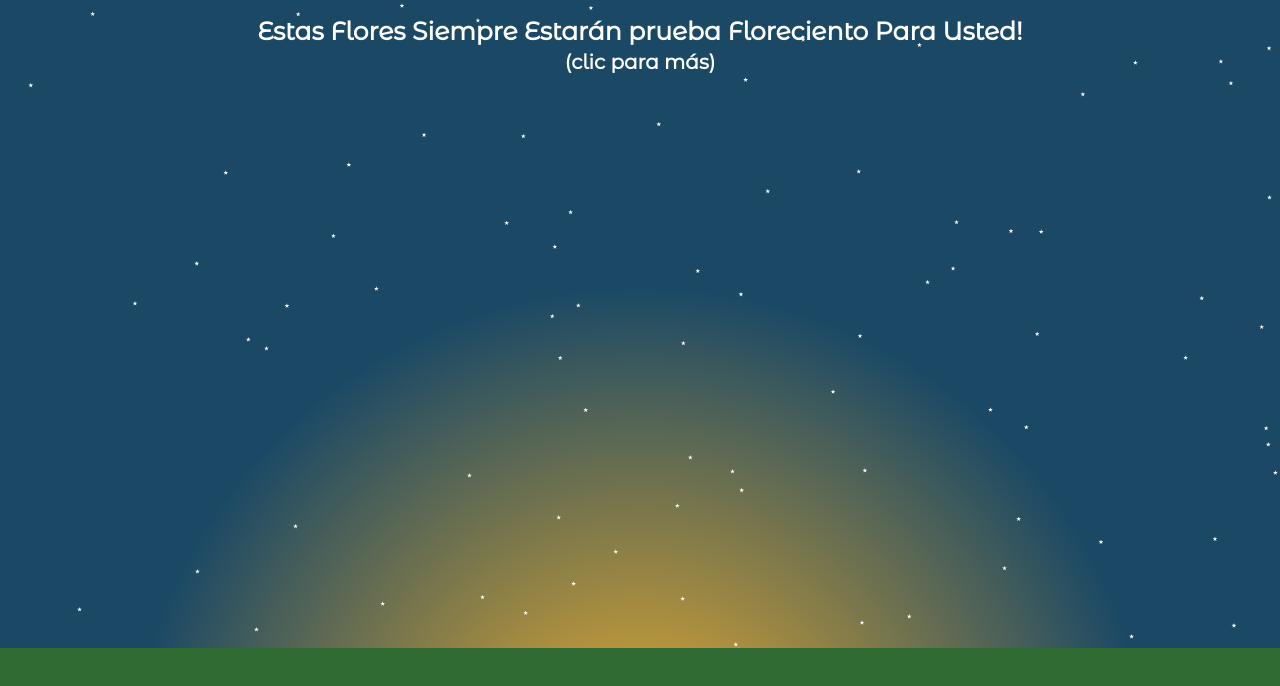
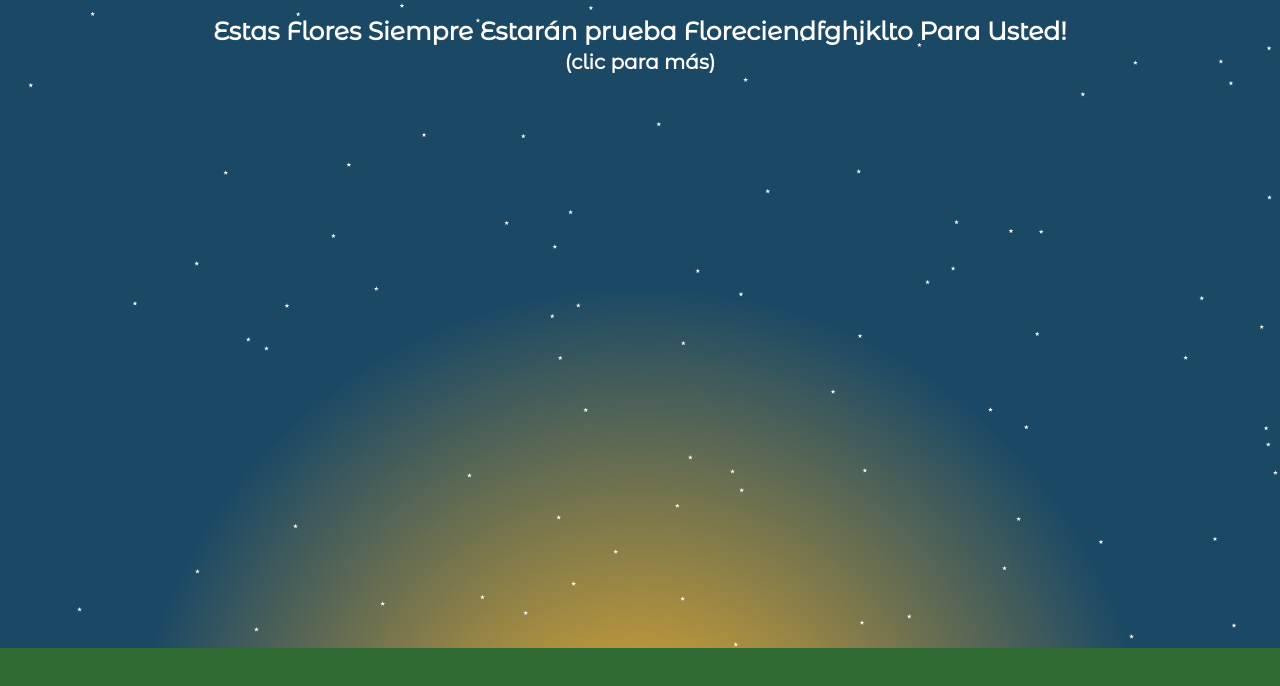
Before and after one commit to Sam-And3s/Sam-And3s.github.io, a plain HTML site: page index.html in a window 1280 px wide. Drawn offline with nearby package versions, Linux system fonts and the light colour scheme.

Commit message:
Update index.html

```diff
--- a/index.html
+++ b/index.html
@@ -8,7 +8,7 @@
     <title>Garden To MJ</title>
 </head>
 <body>
-    <h1>Estas Flores Siempre Estarán  prueba Floreciento Para Usted!<br><small>(clic para más)</small></h1>
+    <h1>Estas Flores Siempre Estarán  prueba Floreciendfghjklto Para Usted!<br><small>(clic para más)</small></h1>
     <div id="ground"></div>
     <script src="./mj.js"></script>
 </body>
```
